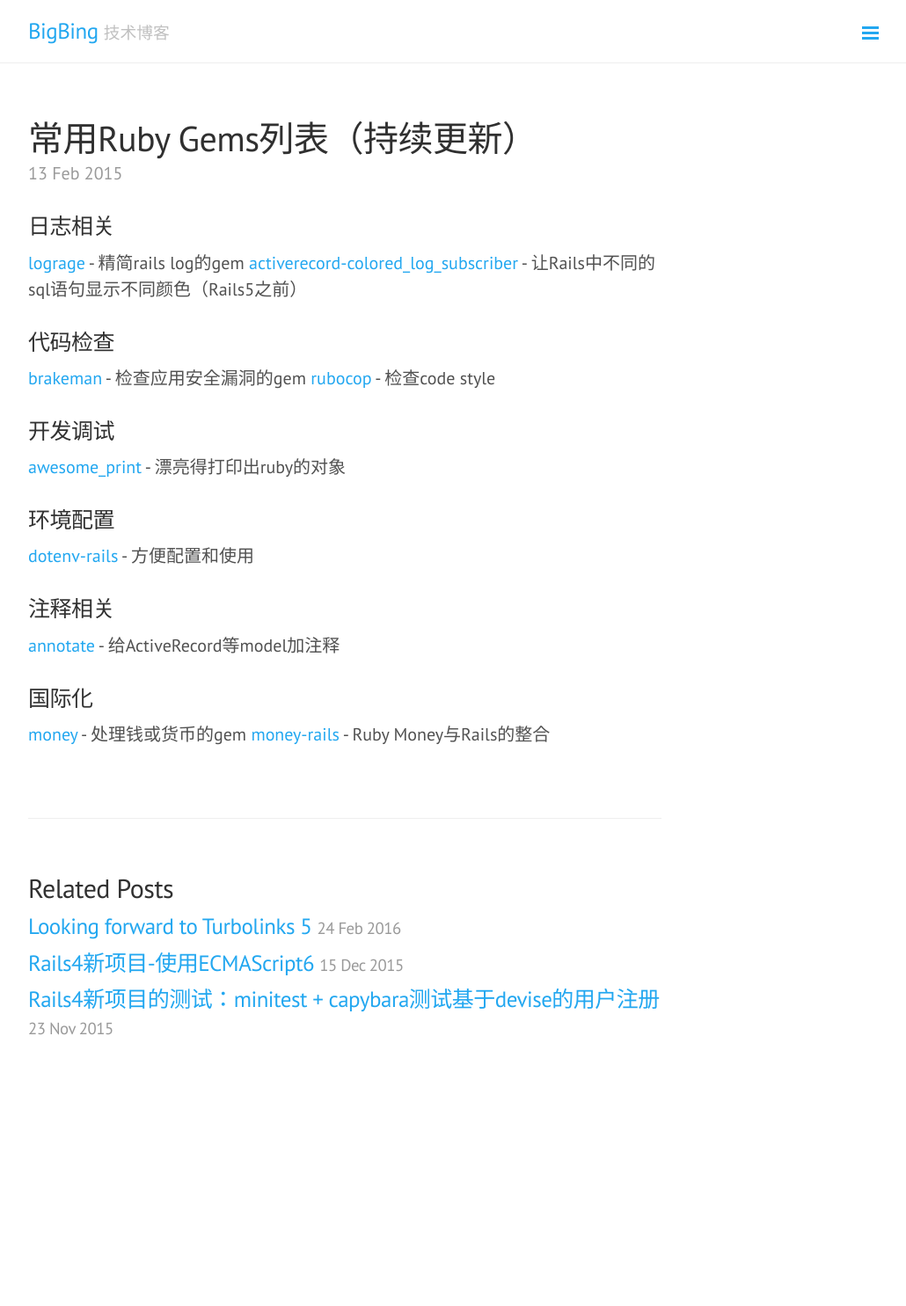
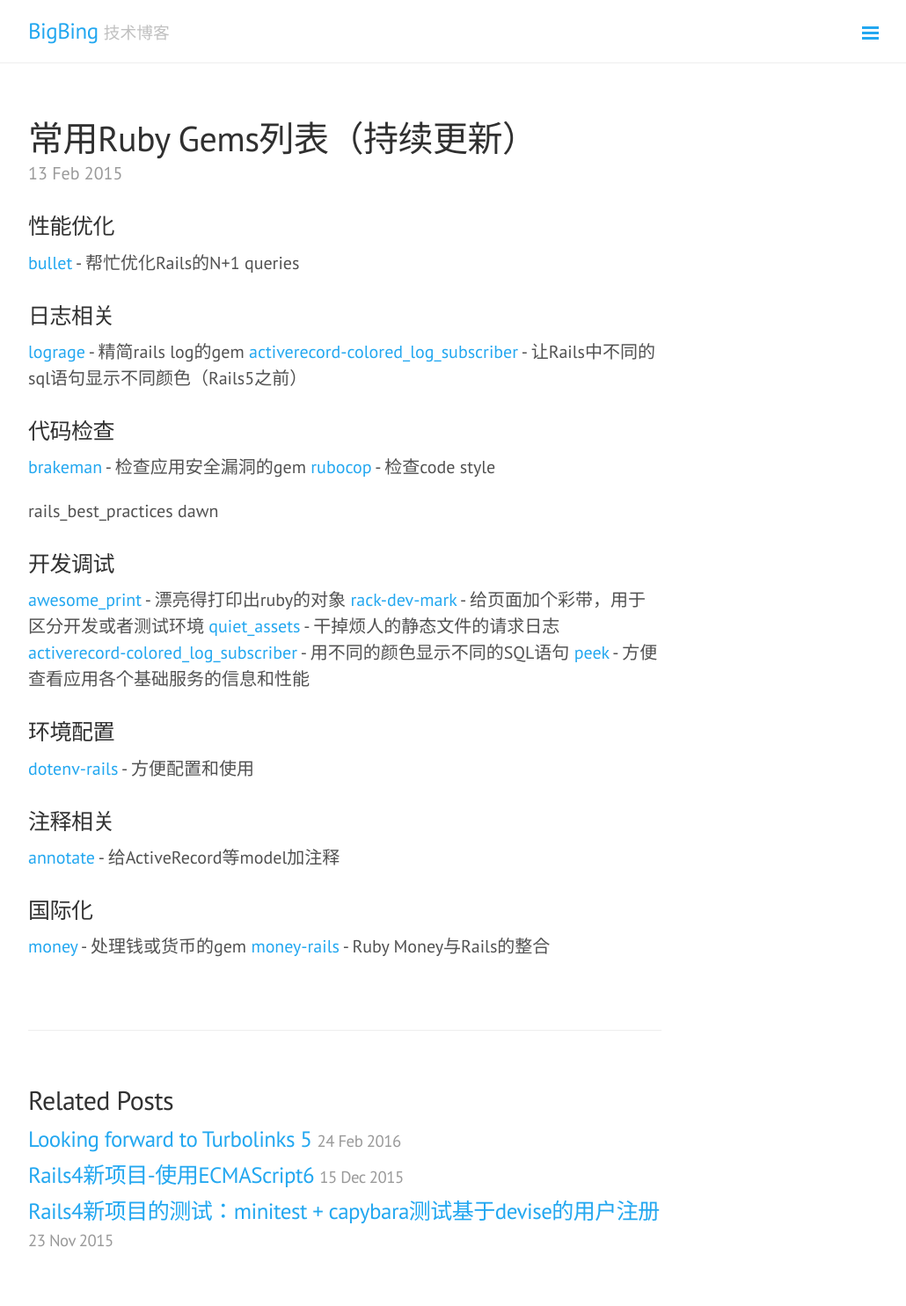
Before and after one commit to bingxie/bingxie.github.io, a Jekyll site: the page built from _posts/2015-02-13-useful-gems.md, in a window 1280 px wide. Shown: the whole page at 88% size, without its empty margins (248-1278 px from the left). Built offline with Jekyll 4.4.1, drawn with Linux system fonts in a browser that asks for light colours; comment, search, counter and statistics services are not loaded; before the commit the page ends 1243 px from its top, so only the background shows below that.

Commit message:
Update useful gem post

```diff
--- a/_posts/2015-02-13-useful-gems.md
+++ b/_posts/2015-02-13-useful-gems.md
@@ -2,6 +2,10 @@
 layout: post
 title: 常用Ruby Gems列表（持续更新）
 ---
+
+### 性能优化
+[bullet](https://github.com/flyerhzm/bullet) - 帮忙优化Rails的N+1 queries
+
 ### 日志相关
 [lograge](https://github.com/roidrage/lograge) - 精简rails log的gem
 [activerecord-colored_log_subscriber](activerecord-colored_log_subscriber) - 让Rails中不同的sql语句显示不同颜色（Rails5之前）
@@ -11,8 +15,15 @@ title: 常用Ruby Gems列表（持续更新）
 [brakeman](http://brakemanscanner.org/) - 检查应用安全漏洞的gem
 [rubocop](https://github.com/bbatsov/rubocop) - 检查code style
 
+rails_best_practices
+dawn
+
 ### 开发调试
 [awesome_print](https://github.com/michaeldv/awesome_print) - 漂亮得打印出ruby的对象
+[rack-dev-mark](https://github.com/dtaniwaki/rack-dev-mark) - 给页面加个彩带，用于区分开发或者测试环境
+[quiet_assets](https://github.com/evrone/quiet_assets) - 干掉烦人的静态文件的请求日志
+[activerecord-colored_log_subscriber](https://github.com/customink/activerecord-colored_log_subscriber) - 用不同的颜色显示不同的SQL语句
+[peek](https://github.com/peek/peek) - 方便查看应用各个基础服务的信息和性能
 
 ### 环境配置
 [dotenv-rails](https://github.com/bkeepers/dotenv) - 方便配置和使用
```
